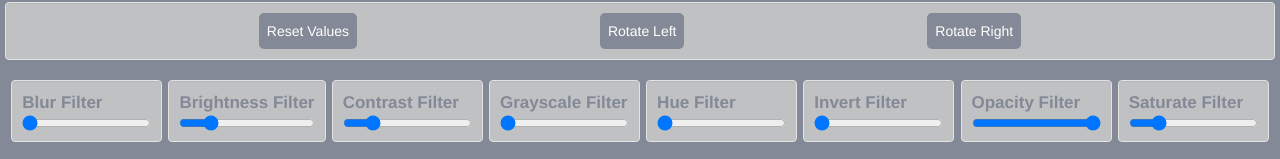
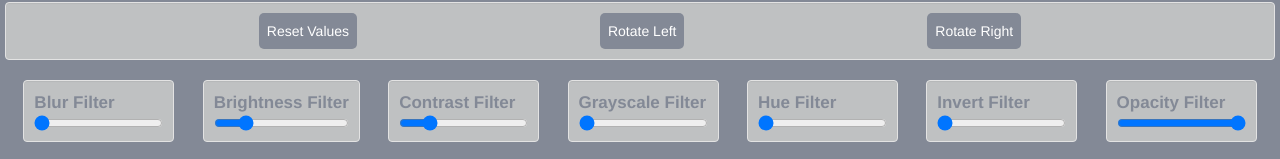
Before and after one commit to dcaldwell1228/image-editor, a plain HTML site: page index.html in a window 1280 px wide. Shown: the part 761-920 px from the top of the page. Drawn offline with nearby package versions, Linux system fonts and the light colour scheme.

Commit message:
cleaning up design

```diff
--- a/style.css
+++ b/style.css
@@ -52,7 +52,7 @@ img{
 .adjustment{
     padding:10px 10px;
     background-color:#bfc1c2!important;
-    margin: 10px 0;
+    margin: 10px 10px;
     border-radius:4px;
     box-shadow: inset 0 1px 1px rgb(0 0 0 / 5%);
     border: 1px solid #e3e3e3;
```
